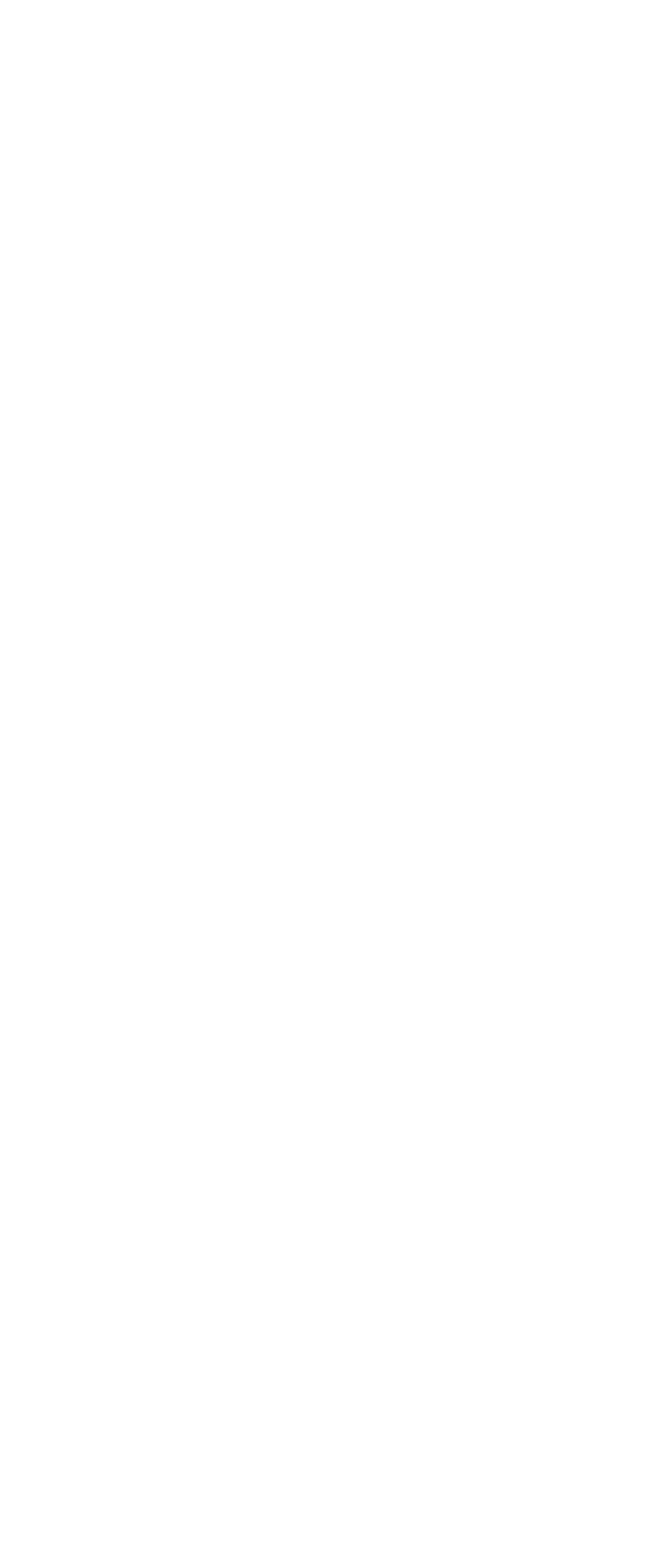
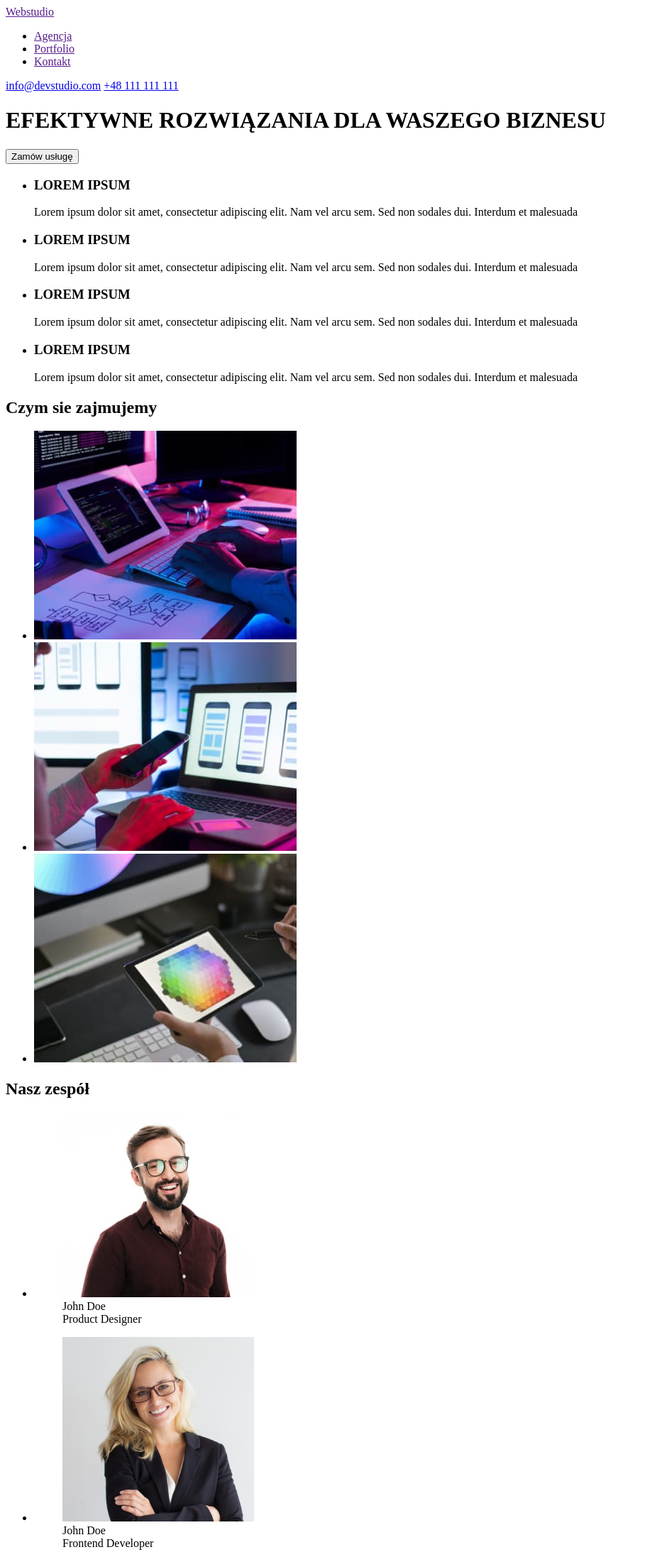
Before and after one commit to michamas/goit-markup-hw-01, a plain HTML site: page index.html in a window 1280 px wide. Shown: the top 2187 px of the page at 71% size, without its empty margins (0-909 px from the left). Before the commit the page ends 800 px from the top, so only its background shows below. Drawn offline with Linux system fonts and the light colour scheme.

Commit message:
basic file
with performed walidation

```diff
--- a/index.html
+++ b/index.html
@@ -1,13 +1,180 @@
 <!DOCTYPE html>
-<html lang="en">
+<html lang="pl">
   <head>
     <meta charset="UTF-8" />
     <meta http-equiv="X-UA-Compatible" content="IE=edge" />
     <meta name="viewport" content="width=device-width, initial-scale=1.0" />
-    <title>Document</title>
+    <title>Zadanie domowe GOIT Polska /michamas</title>
   </head>
   <body>
+    <!-- NAGŁÓWEK -->
+    <header>
+      <!-- logo strony -->
+      <a href="" target="_blank" class="link" rel="noreferrer noopener"
+        >Webstudio</a
+      >
+      <!-- nawigacja -->
+      <nav>
+        <ul>
+          <li><a href="">Agencja</a></li>
+          <li><a href="">Portfolio</a></li>
+          <li><a href="">Kontakt</a></li>
+        </ul>
+      </nav>
 
-    <a href="123" class="blank"></a>
+      <!-- dane do kontaktu -->
+      <a href="mailto:info@devstudio.com">info@devstudio.com</a>
+
+      <a href="tel:+48111111111">+48 111 111 111</a>
+
+      <!-- tytuł strony / nagłówek h1 -->
+      <h1>EFEKTYWNE ROZWIĄZANIA DLA WASZEGO BIZNESU</h1>
+      <!-- przycisk -->
+      <button type="button">Zamów usługę</button>
+    </header>
+
+    <!-- MAIN -->
+    <main>
+      <section>
+        <ul>
+          <li>
+            <h3>LOREM IPSUM</h3>
+            <p>
+              Lorem ipsum dolor sit amet, consectetur adipiscing elit. Nam vel
+              arcu sem. Sed non sodales dui. Interdum et malesuada
+            </p>
+          </li>
+          <li>
+            <h3>LOREM IPSUM</h3>
+            <p>
+              Lorem ipsum dolor sit amet, consectetur adipiscing elit. Nam vel
+              arcu sem. Sed non sodales dui. Interdum et malesuada
+            </p>
+          </li>
+          <li>
+            <h3>LOREM IPSUM</h3>
+            <p>
+              Lorem ipsum dolor sit amet, consectetur adipiscing elit. Nam vel
+              arcu sem. Sed non sodales dui. Interdum et malesuada
+            </p>
+          </li>
+          <li>
+            <h3>LOREM IPSUM</h3>
+            <p>
+              Lorem ipsum dolor sit amet, consectetur adipiscing elit. Nam vel
+              arcu sem. Sed non sodales dui. Interdum et malesuada
+            </p>
+          </li>
+        </ul>
+      </section>
+
+      <section>
+        <h2>Czym sie zajmujemy</h2>
+        <ul>
+          <li>
+            <img src="/images/desk.jpg" alt="biurko" width="370" height="294" />
+          </li>
+          <li>
+            <img
+              src="/images/laptop.jpg"
+              alt="laptop"
+              width="370"
+              height="294"
+            />
+          </li>
+          <li>
+            <img
+              src="/images/tablet.jpg"
+              alt="tablet"
+              width="370"
+              height="294"
+            />
+          </li>
+        </ul>
+      </section>
+
+      <section>
+        <h2>Nasz zespół</h2>
+        <ul>
+          <li>
+            <figure>
+              <img
+                src="/images/productdes.jpg"
+                alt="product-des"
+                width="270"
+                height="260"
+              />
+              <figcaption>
+                John Doe
+                <br />
+                Product Designer
+              </figcaption>
+            </figure>
+          </li>
+
+          <li>
+            <figure>
+              <img
+                src="/images/frontenddev.jpg"
+                alt="frontend-dev"
+                width="270"
+                height="260"
+              />
+              <figcaption>
+                John Doe
+                <br />
+                Frontend Developer
+              </figcaption>
+            </figure>
+          </li>
+
+          <li>
+            <figure>
+              <img
+                src="/images/marketing.jpg"
+                alt="product-des"
+                width="270"
+                height="260"
+              />
+              <figcaption>
+                John Doe
+                <br />
+                Marketing
+              </figcaption>
+            </figure>
+          </li>
+
+          <li>
+            <figure>
+              <img
+                src="/images/UIdes.jpg"
+                alt="product-des"
+                width="270"
+                height="260"
+              />
+              <figcaption>
+                John Doe
+                <br />
+                UI Designer
+              </figcaption>
+            </figure>
+          </li>
+        </ul>
+      </section>
+    </main>
+
+    <!-- FOOTER -->
+    <footer>
+      <a href="" target="_blank" class="link" rel="noreferrer noopener"
+        >Webstudio</a
+      >
+
+      <address>
+        m. Warszawa, Aleje Jerozolimskie 21 <br />
+        <a href="mailto:info@devstudio.com">info@devstudio.com</a>
+
+        <a href="tel:+48111111111">+48 111 111 111</a>
+      </address>
+    </footer>
   </body>
 </html>
```
Also changed, not shown: images/UIdes.jpg (added), images/desk.jpg (added), images/frontenddev.jpg (added), images/laptop.jpg (added), images/marketing.jpg (added), images/productdes.jpg (added), images/tablet.jpg (added), style/style.css (added).
